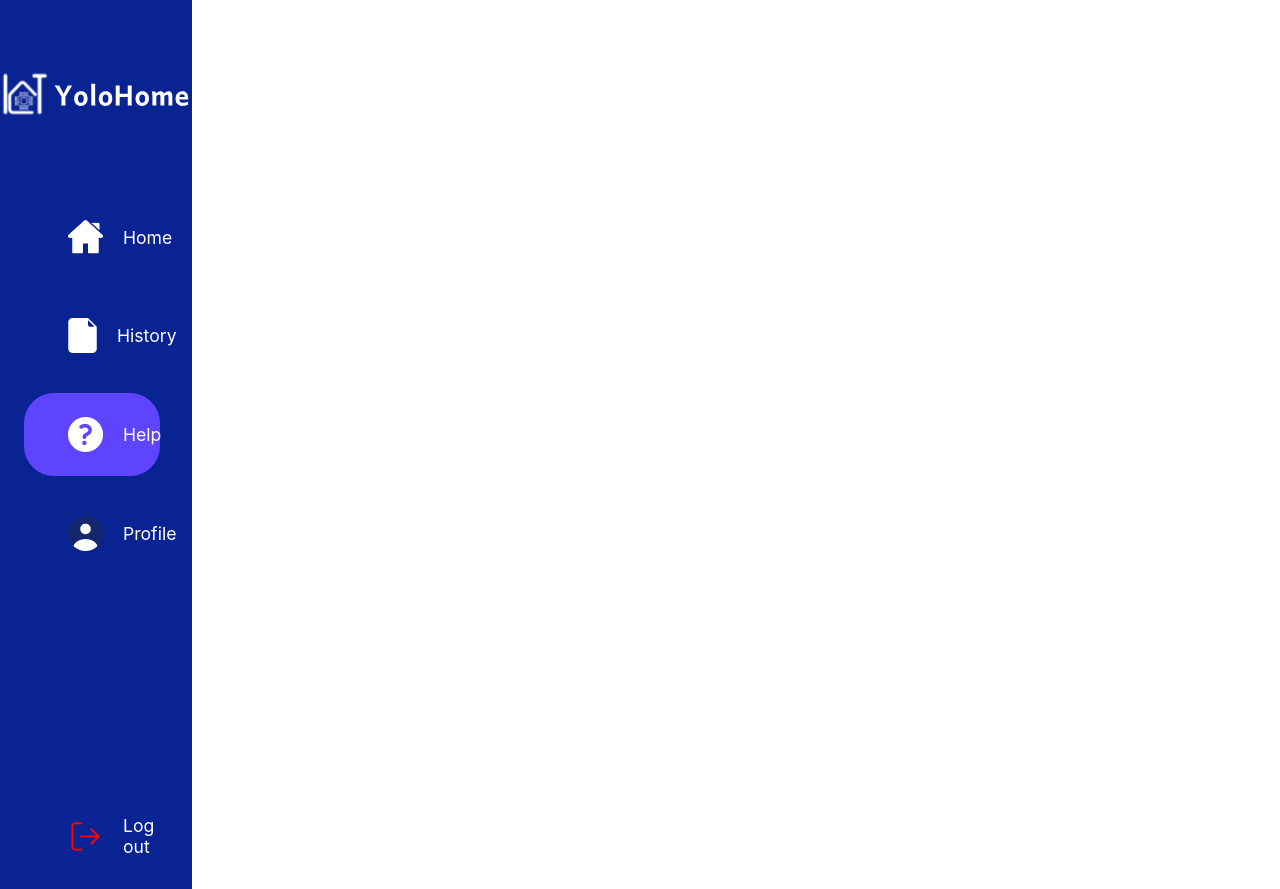
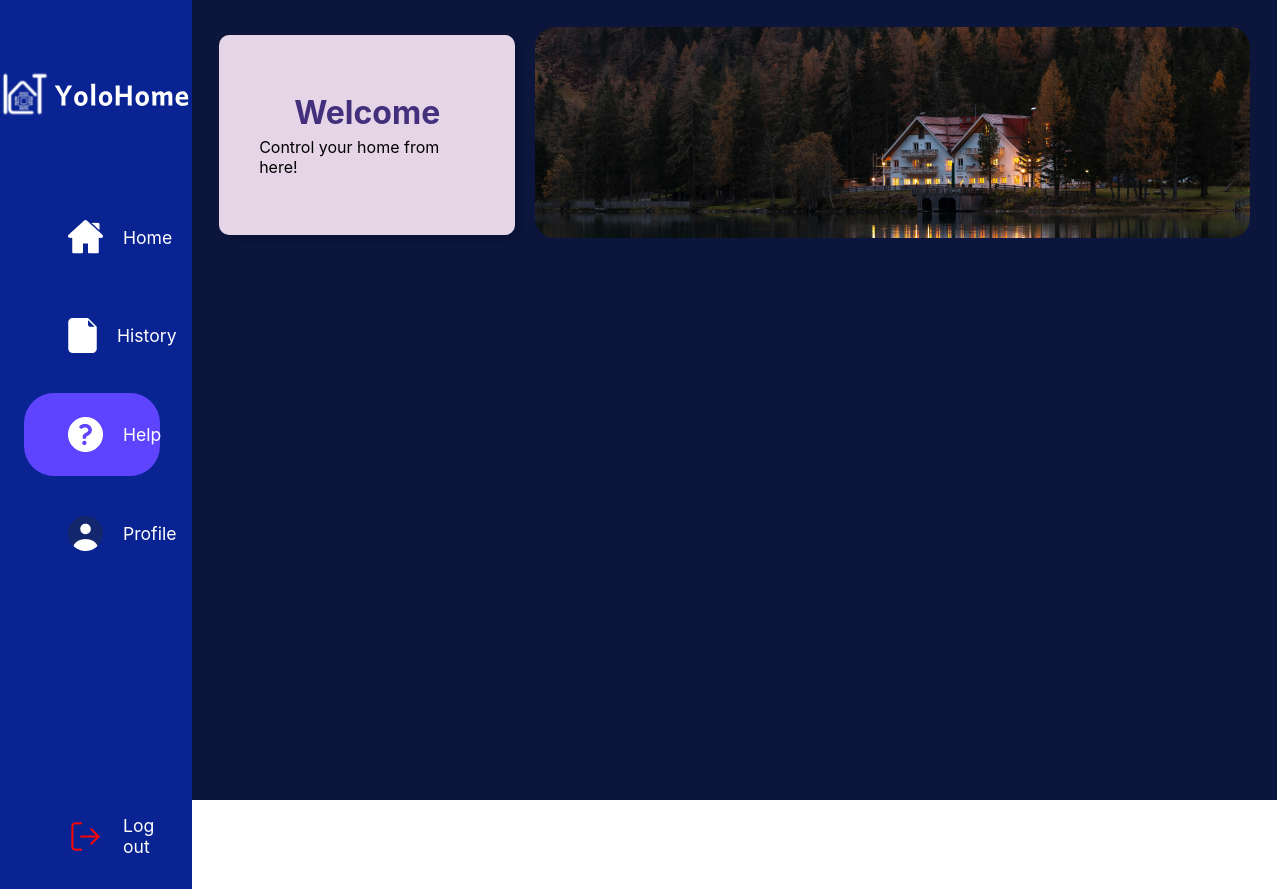
Before and after one commit to ShunPeng1/Multi-Disciplinary-Project, a React (Create React App) app in the folder WebApplication/yolohome-client/: page /help in a window 1280 px wide. Built offline with nearby package versions, Linux system fonts and the light colour scheme.

Commit message:
add Help page
add Help page

```diff
--- a/WebApplication/yolohome-client/src/App.jsx
+++ b/WebApplication/yolohome-client/src/App.jsx
@@ -8,6 +8,8 @@ import Login from "./pages/Login";
 import Dashboard from "./pages/Dashboard";
 import History from './pages/History';
 import Register from "./pages/Register";
+import Help from "./pages/Help";
+import Profile from "./pages/Profile";
 
 const MaybeShowNavbar = ({children}) => {
   const location = useLocation();
@@ -43,6 +45,7 @@ function App() {
             <Route path="/dashboard" element={<Dashboard />} />
             <Route path="/history" element={<History/>} />
             <Route path="/register" element={<Register/>} />
+            <Route path="/help" element={<Help/>} />
           </Routes>
         </div>
       </div>
--- /dev/null
+++ b/WebApplication/yolohome-client/src/pages/Help/Help.css
@@ -0,0 +1,14 @@
+.help .contentSection{
+    flex-grow: 1;
+    width: 100%;
+    padding: 2.5% 2.5% 0 2.5%;
+    background-color: #0C153B;
+  }
+
+  .help {
+    display: flex;
+    width: 106%;
+    min-height: 100vh;
+    max-height: 100%;
+    flex-direction: column;
+  }
--- /dev/null
+++ b/WebApplication/yolohome-client/src/pages/Help/index.jsx
@@ -0,0 +1,20 @@
+import "./Help.css";
+import React from 'react';
+
+import Header from "../../components/Header/Header";
+const Help = (props) => {
+
+  return (
+    <div className="help">
+      <div className="contentSection">
+        {/* {Import Header} */}
+        <div className="import-header">
+          <Header />
+        </div>
+        </div>
+        </div>
+
+  );
+};
+
+export default Help;
--- /dev/null
+++ b/WebApplication/yolohome-client/src/pages/Profile/Profile.css
@@ -0,0 +1,14 @@
+.profile .contentSection{
+    flex-grow: 1;
+    width: 100%;
+    padding: 2.5% 2.5% 0 2.5%;
+    background-color: #0C153B;
+  }
+
+  .profile {
+    display: flex;
+    width: 106%;
+    min-height: 100vh;
+    max-height: 100%;
+    flex-direction: column;
+  }
--- a/WebApplication/yolohome-client/src/pages/Register/index.jsx
+++ b/WebApplication/yolohome-client/src/pages/Register/index.jsx
@@ -31,7 +31,7 @@ function Register() {
       console.log('Success:', data);
       localStorage.setItem('token', data.Token);
       localStorage.setItem('username', data.UserName); // Store the username
-      window.location.href = '/dashboard';
+      window.location.href = '/';
     }
 
     const errorCallback = (error) => {
```
Also changed, not shown: WebApplication/yolohome-client/src/pages/Profile/index.jsx (added).
